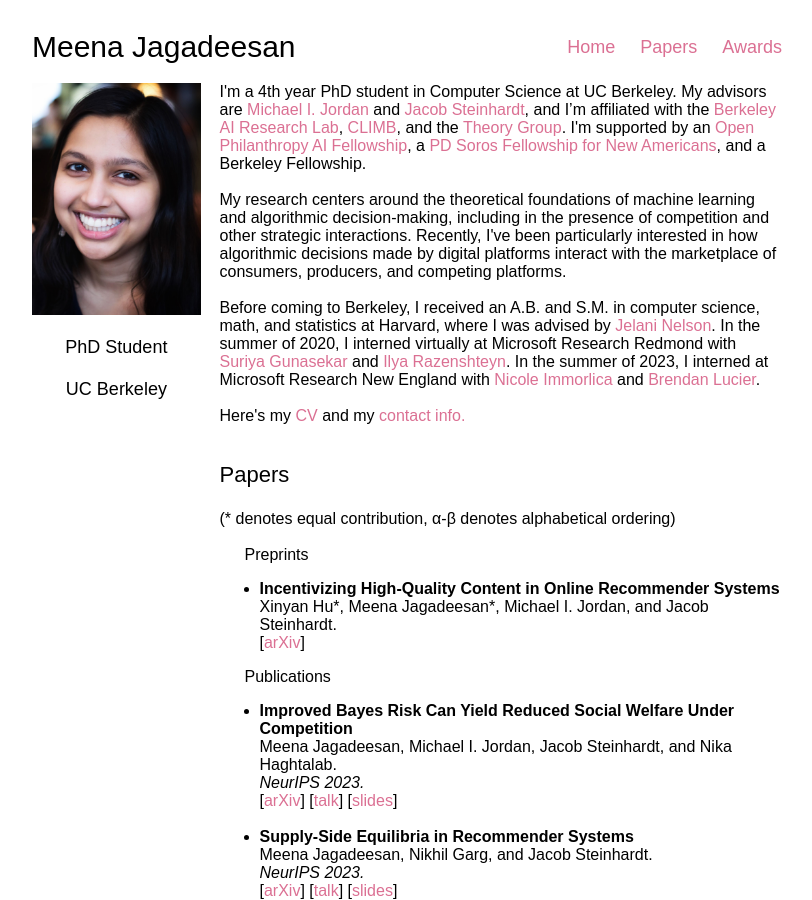
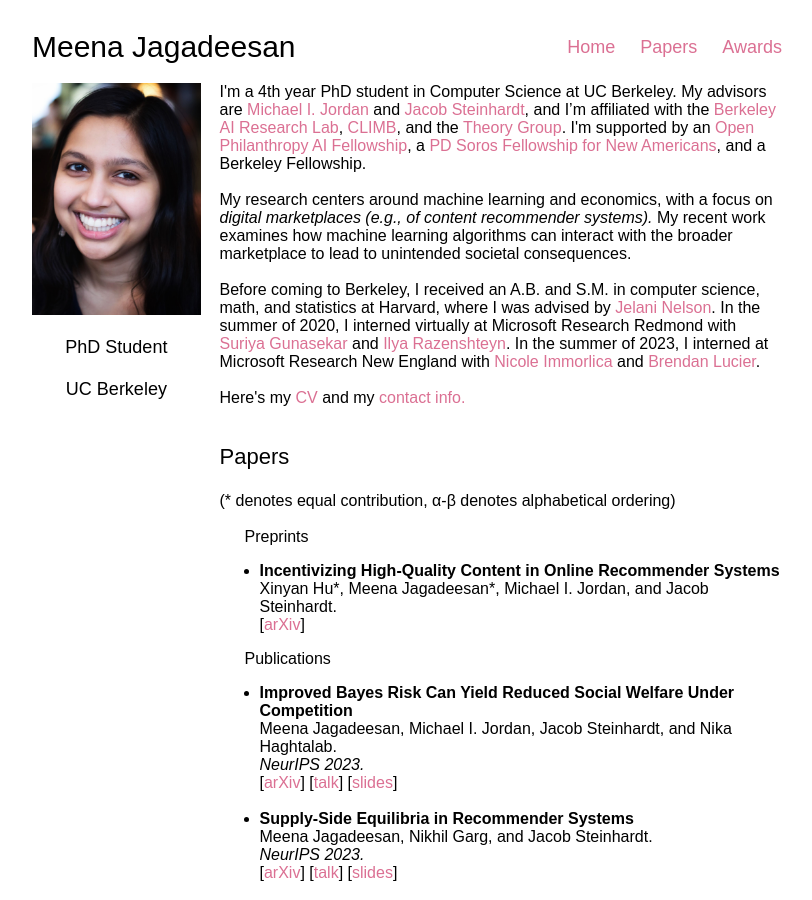
Before and after one commit to mjagadeesan/mjagadeesan.github.io, a Jekyll site: the page built from index.html, in a window 1280 px wide and 900 px high. Shown: the whole window, without its empty margins (233-1045 px from the left). Built offline with Jekyll 4.4.1, drawn with Linux system fonts in a browser that asks for light colours; some web fonts are replaced.

Commit message:
fixed bio

```diff
--- a/index.html
+++ b/index.html
@@ -7,7 +7,7 @@ layout: default
 </div>
 <div class="text">
 	<span> I'm a 4th year PhD student in Computer Science at UC Berkeley. My advisors are <a href='https://people.eecs.berkeley.edu/~jordan/'>Michael I. Jordan</a> and <a href='https://www.stat.berkeley.edu/~jsteinhardt/'>Jacob Steinhardt</a>, and I’m affiliated with the <a href='https://bair.berkeley.edu/index.html#header'>Berkeley AI Research Lab</a>, <a href='https://climb.berkeley.edu'>CLIMB</a>, and the <a href='http://theory.cs.berkeley.edu'>Theory Group</a>. I'm supported by an <a href='https://www.openphilanthropy.org/focus/global-catastrophic-risks/potential-risks-advanced-artificial-intelligence/open-phil-ai-fellowship-2021-class'>Open Philanthropy AI Fellowship</a>, a <a href='https://www.pdsoros.org/meet-the-fellows/meena-jagadeesan'>PD Soros Fellowship for New Americans</a>, and a Berkeley Fellowship.</span><br><br>
-	<span> My research centers around the theoretical foundations of machine learning and algorithmic decision-making, including in the presence of competition and other strategic interactions. Recently, I've been particularly interested in how algorithmic decisions made by digital platforms interact with the marketplace of consumers, producers, and competing platforms. </span><br><br>
+	<span> My research centers around machine learning and economics, with a focus on <em>digital marketplaces (e.g., of content recommender systems).</em> My recent work examines how machine learning algorithms can interact with the broader marketplace to lead to unintended societal consequences. </span><br><br>
 	<span> Before coming to Berkeley, I received an A.B. and S.M. in computer science, math, and statistics at Harvard, where I was advised by <a href='https://people.eecs.berkeley.edu/~minilek/#'>Jelani Nelson</a>. In the summer of 2020, I interned virtually at Microsoft Research Redmond with <a href='https://sgunasekar.github.io/'>Suriya Gunasekar</a> and <a href='https://www.linkedin.com/in/ilya-razenshteyn-37b487161/'>Ilya Razenshteyn</a>. In the summer of 2023, I interned at Microsoft Research New England with <a href='https://immorlica.com/'>Nicole Immorlica</a> and <a href='https://www.microsoft.com/en-us/research/people/brlucier/'>Brendan Lucier</a>.  </span><br><br>
 	Here's my <a href='CV-ResearchNew.pdf'>CV</a> and my <a href='#contact'>contact info.</a>
 	<h3><a id="papers"></a><span>Papers</span></h3>
```
